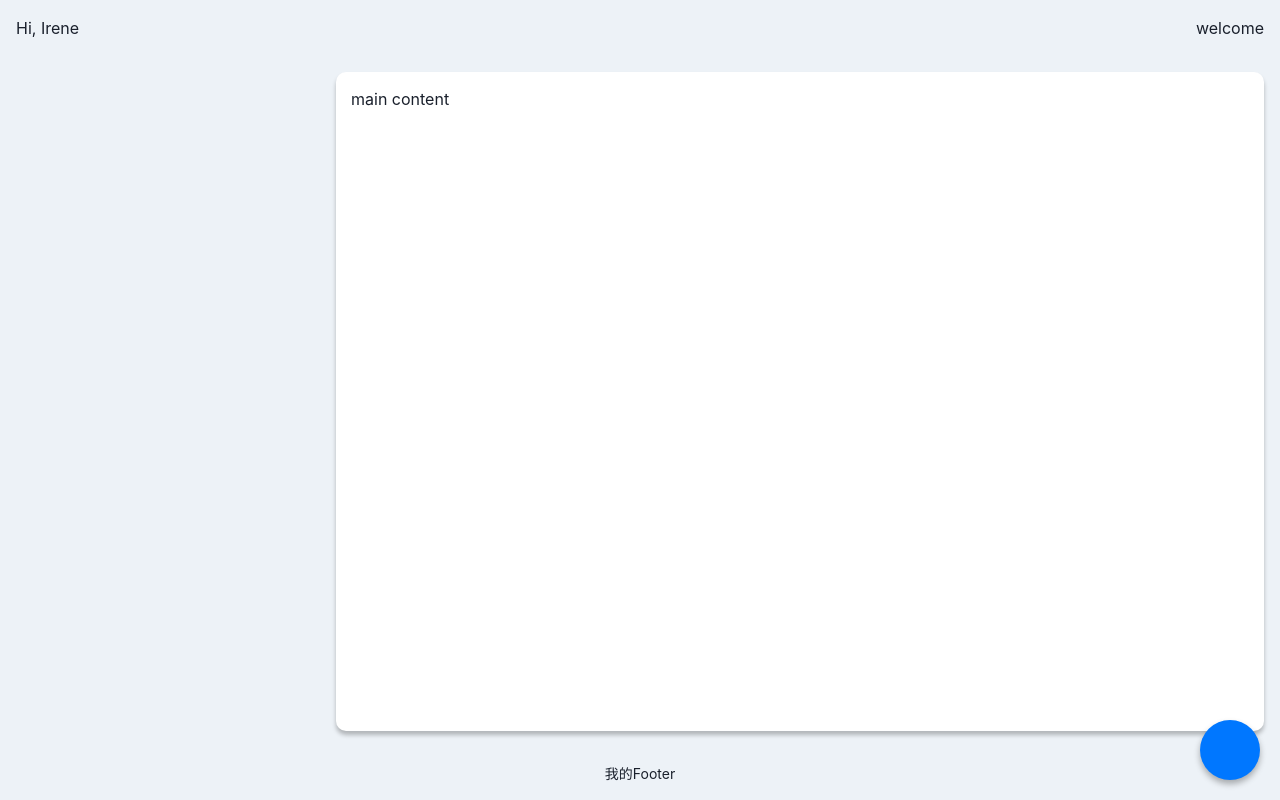
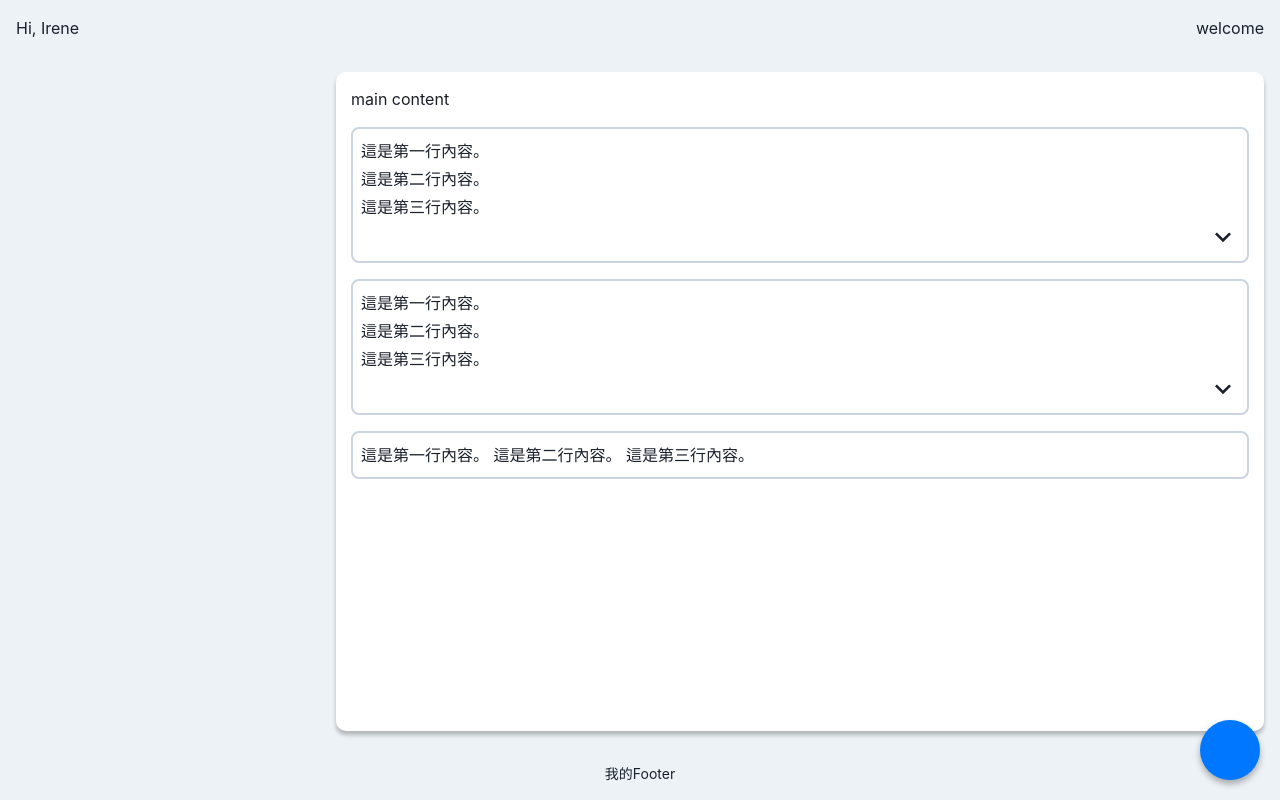
Before and after one commit to mp3Yun/react-practice, a React (Vite) app: page / in a window 1280 px wide. Built offline with nearby package versions, Linux system fonts and the light colour scheme; some icons are missing.

Commit message:
add expandCard

```diff
--- a/src/App.tsx
+++ b/src/App.tsx
@@ -4,9 +4,14 @@ import Header from './components/Header'
 import Card from './components/Card'
 import FixedButton from './components/buttons/FixedButton'
 import ConfirmDialog from './components/dialogs/ConfirmDialog'
+import ExpandableTextCard from './components/expandableTextCards/ExpandableTextCard'
+import expandableTextDataSet from './dataSet/expandableText-data'
 
 function App() {
   const { isOpen, onOpen, onClose } = useDisclosure()
+
+  // 我的模擬資料
+  const expandableTextData = [...expandableTextDataSet]
   return (
     <>
       <Flex
@@ -25,6 +30,21 @@ function App() {
             <Card>
               {/* router TODO: */}
               <h1>main content</h1>
+
+              {/* 展開卡片測試 */}
+              {expandableTextData.map((text, index) => (
+                <ExpandableTextCard
+                  key={index}
+                  mt={'1rem'}
+                  text={text}
+                ></ExpandableTextCard>
+              ))}
+
+              {/* 底部按鈕處理
+              TODO: 我想要進階，變成可以拖拉的狀態
+              */}
+            </Card>
+          </Box>
           <Box>
             <FixedButton onClick={onOpen} />
             <ConfirmDialog
@@ -35,8 +55,6 @@ function App() {
               confirmMessage={'是否新增一筆 note?'}
             ></ConfirmDialog>
           </Box>
-            </Card>
-          </Box>
         </Flex>
 
         <Footer />
--- a/src/components/Card.tsx
+++ b/src/components/Card.tsx
@@ -5,6 +5,7 @@ interface CardProps {
   bgColor?: string // 可選的 bgColor 屬性
 }
 const Card: React.FC<CardProps> = ({ children, bgColor = 'white' }) => {
+  // TODO: 這好像可以刪掉耶，因為 chakra 有
   return (
     <Box
       padding={'15px'}
--- /dev/null
+++ b/src/components/expandableTextCards/ExpandableTextCard.tsx
@@ -0,0 +1,102 @@
+import { ChevronDownIcon, ChevronUpIcon } from '@chakra-ui/icons'
+import {
+  useDisclosure,
+  Text,
+  Button,
+  Flex,
+  Box,
+  Stack,
+  Modal,
+  ModalOverlay,
+  ModalContent,
+  ModalHeader,
+  ModalCloseButton,
+  ModalBody,
+  BoxProps,
+} from '@chakra-ui/react'
+import React from 'react'
+
+interface ExpandableTextProps extends BoxProps {
+  text: string
+  maxLines?: number // 可自定義顯示行數，預設3行
+}
+
+const ExpandableTextCard: React.FC<ExpandableTextProps> = ({
+  text,
+  maxLines = 3,
+  ...boxProps
+}) => {
+  const [isExpanded, setIsExpanded] = React.useState(false)
+  const { isOpen, onOpen, onClose } = useDisclosure()
+
+  // 所有行數整理
+  const lines = text.split(' ') || []
+  // part1 可見的行數處理
+  const visablePartOneText =
+    lines.length - maxLines > 0
+      ? lines.slice(0, maxLines).join('<br />')
+      : text || ''
+
+  // part2 可見的行數處理
+  const isMoreDataInfo = lines.length - maxLines * 2 > 0
+  const visablePartTwoText = isMoreDataInfo
+    ? lines.slice(maxLines, maxLines * 2).join('<br />')
+    : lines.slice(maxLines).join('<br />')
+
+  // 當點擊查看更多時
+  const handleExpandClick = () => {
+    setIsExpanded(!isExpanded)
+  }
+
+  return (
+    <Box {...boxProps}>
+      <Flex
+        direction={'column'}
+        className="show-border"
+        borderRadius={'lg'}
+        padding={2}
+      >
+        <Text
+          lineHeight={1.75}
+          noOfLines={isExpanded ? maxLines : lines.length}
+          dangerouslySetInnerHTML={{ __html: visablePartOneText }}
+        ></Text>
+        {lines.length > maxLines && (
+          <Box textAlign={'right'}>
+            {isExpanded ? (
+              <ChevronUpIcon boxSize={8} onClick={handleExpandClick} />
+            ) : (
+              <ChevronDownIcon boxSize={8} onClick={handleExpandClick} />
+            )}
+          </Box>
+        )}
+        {isExpanded && (
+          <Text
+            lineHeight={1.75}
+            noOfLines={isMoreDataInfo ? undefined : maxLines}
+            dangerouslySetInnerHTML={{ __html: visablePartTwoText }}
+          ></Text>
+        )}
+        {isExpanded && isMoreDataInfo && (
+          <Button mt={2} variant={'gray'} onClick={onOpen}>
+            查看更多
+          </Button>
+        )}
+
+        {/* POPUP 彈窗處理 - 彈出框顯示所有文字 */}
+        <Modal isOpen={isOpen} onClose={onClose}>
+          <ModalOverlay />
+          <ModalContent>
+            <ModalHeader>完整內容</ModalHeader>
+            <ModalCloseButton />
+            <ModalBody>
+              <Text>{text}</Text>
+            </ModalBody>
+          </ModalContent>
+        </Modal>
+      </Flex>
+    </Box>
+  )
+}
+
+export default ExpandableTextCard
--- /dev/null
+++ b/src/dataSet/expandableText-data.ts
@@ -0,0 +1,6 @@
+const expandableTextDataSet = [
+  '這是第一行內容。 這是第二行內容。 這是第三行內容。 這是第四行內容。 這是第五行內容。 這是第六行內容。 這是第七行內容。',
+  '這是第一行內容。 這是第二行內容。 這是第三行內容。 這是第四行內容。 這是第五行內容。 這是第六行內容。',
+  '這是第一行內容。 這是第二行內容。 這是第三行內容。',
+]
+export default expandableTextDataSet
--- a/src/theme.ts
+++ b/src/theme.ts
@@ -3,8 +3,8 @@ import { extendTheme } from '@chakra-ui/react'
 const theme = extendTheme({
   styles: {
     global: {
-      '.dev-border': {
-        border: '1px solid gray !important',
+      '.show-border': {
+        border: '2px solid var(--chakra-colors-gray-300) !important',
       },
     },
   },
@@ -111,6 +111,13 @@ const theme = extendTheme({
             bg: 'secondary.600',
           },
         },
+        gray: {
+          bg: 'gray.100',
+          color: 'gray.500',
+          _hover: {
+            bg: 'gray.100',
+          },
+        },
       },
       defaultProps: {
         size: 'md',
```
Also changed, not shown: src/components/buttons/CircleButton.tsx (added, +24 -0 lines). Lines whose indentation alone changed are shown as unchanged.
